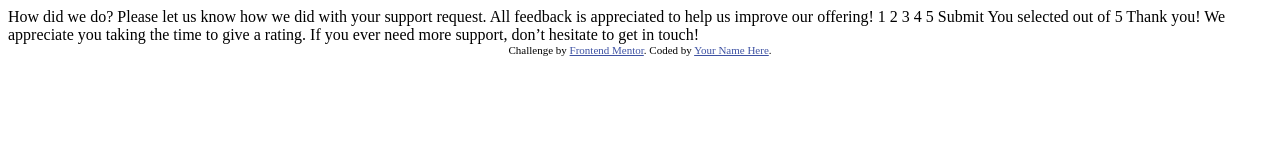
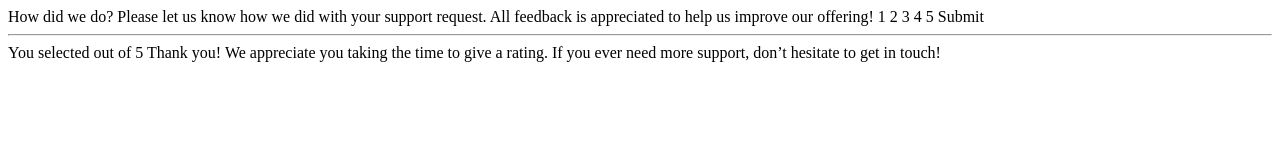
Before and after one commit to nazarenoavendano/interactive-rating-component, a plain HTML site: page index.html in a window 1280 px wide. Drawn offline with Linux system fonts and the light colour scheme.

Commit message:
control and divide in sections

```diff
--- a/index.html
+++ b/index.html
@@ -9,14 +9,12 @@
   <title>Frontend Mentor | Interactive rating component</title>
 
   <!-- Feel free to remove these styles or customise in your own stylesheet 👍 -->
-  <style>
-    .attribution { font-size: 11px; text-align: center; }
-    .attribution a { color: hsl(228, 45%, 44%); }
-  </style>
 </head>
 <body>
 
-  <!-- Rating state start -->
+  <div class="card_container">
+    <div class="card">
+      <section class="rating_section">
 
         How did we do?
 
@@ -27,9 +25,12 @@
 
         Submit
 
-  <!-- Rating state end -->
 
-  <!-- Thank you state start -->
+      </section>
+
+      <hr>
+
+      <section class="thank_section">
 
         You selected <!-- Add rating here --> out of 5
 
@@ -38,12 +39,9 @@
         We appreciate you taking the time to give a rating. If you ever need more support,
         don’t hesitate to get in touch!
 
-  <!-- Thank you state end -->
+      </section>
+    </div>
+  </div>
 
-
-  <div class="attribution">
-    Challenge by <a href="https://www.frontendmentor.io?ref=challenge" target="_blank">Frontend Mentor</a>.
-    Coded by <a href="#">Your Name Here</a>.
-  </div>
 </body>
 </html>
```
Lines whose indentation alone changed are shown as unchanged.
